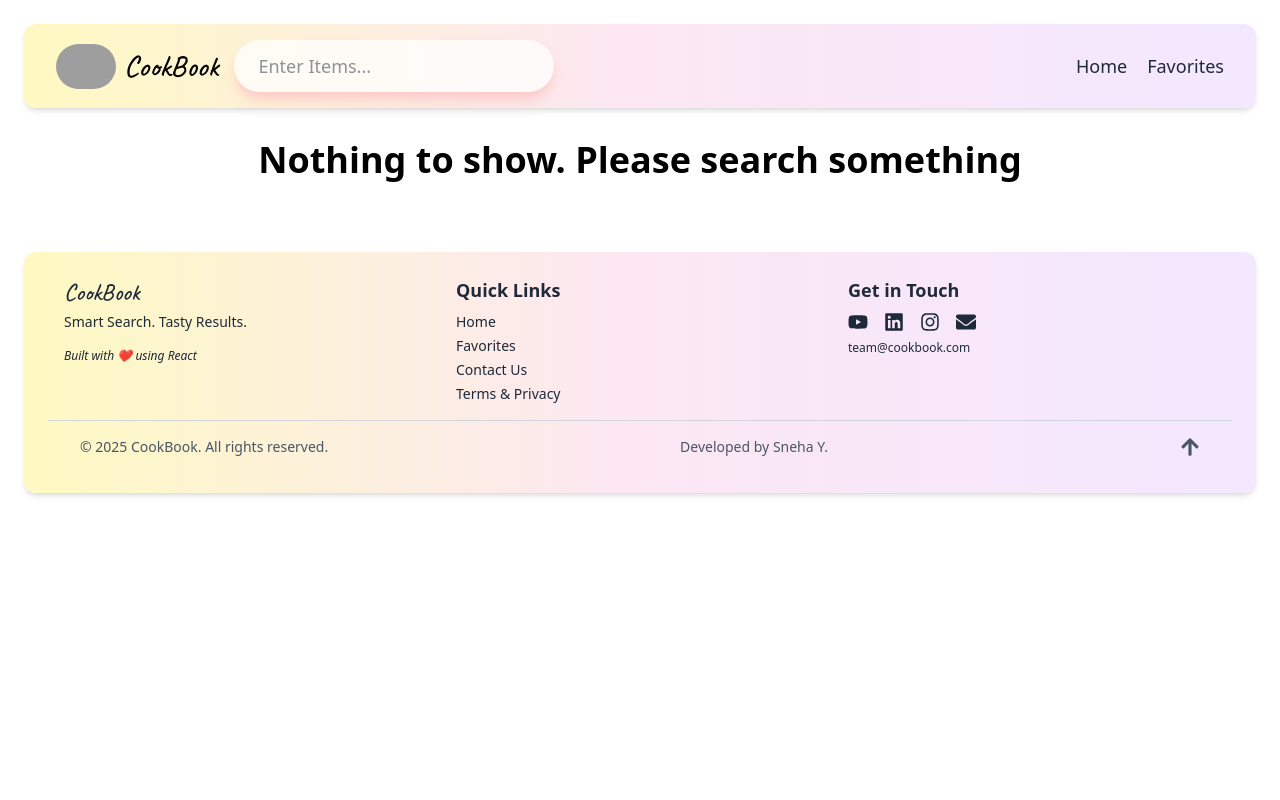
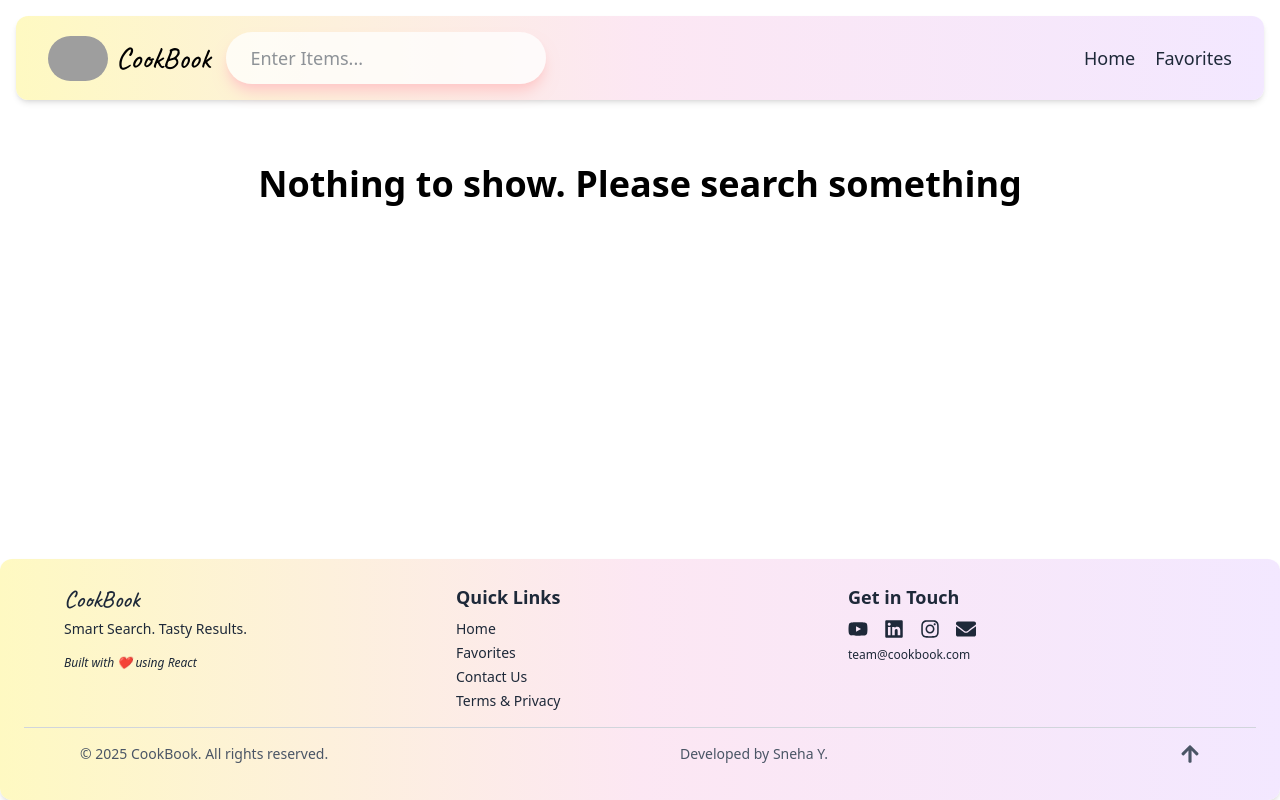
Before and after one commit to SNH078/CookBook-Recipe-App, a React (Vite) app: page / in a window 1280 px wide. Built offline with nearby package versions, Linux system fonts and the light colour scheme; grey boxes are pictures that could not be loaded.

Commit message:
css issue resolved

```diff
--- a/src/App.jsx
+++ b/src/App.jsx
@@ -8,18 +8,23 @@
 
 function App() {
  return (
-    <div>
-      <div className="min-h-screen p-6 bg-white text-gray-600 text-lg">
+  <div className="min-h-screen flex flex-col bg-white text-gray-600 text-lg ">
+    <div className="p-4">
          <Navbar />
+    </div>
+
+    <div className="flex-grow p-4">
       <Routes>
         <Route path="/" element={<Home />} />
         <Route path="/favorites" element={<Favorites />} />
         <Route path="/recipe-item/:id" element={<Details />} />
       </Routes>
-        <Footer/>
     </div>
+
+    <Footer />
   </div>
 );
+
 }
 
 export default App;
```
Lines whose indentation alone changed are shown as unchanged.
